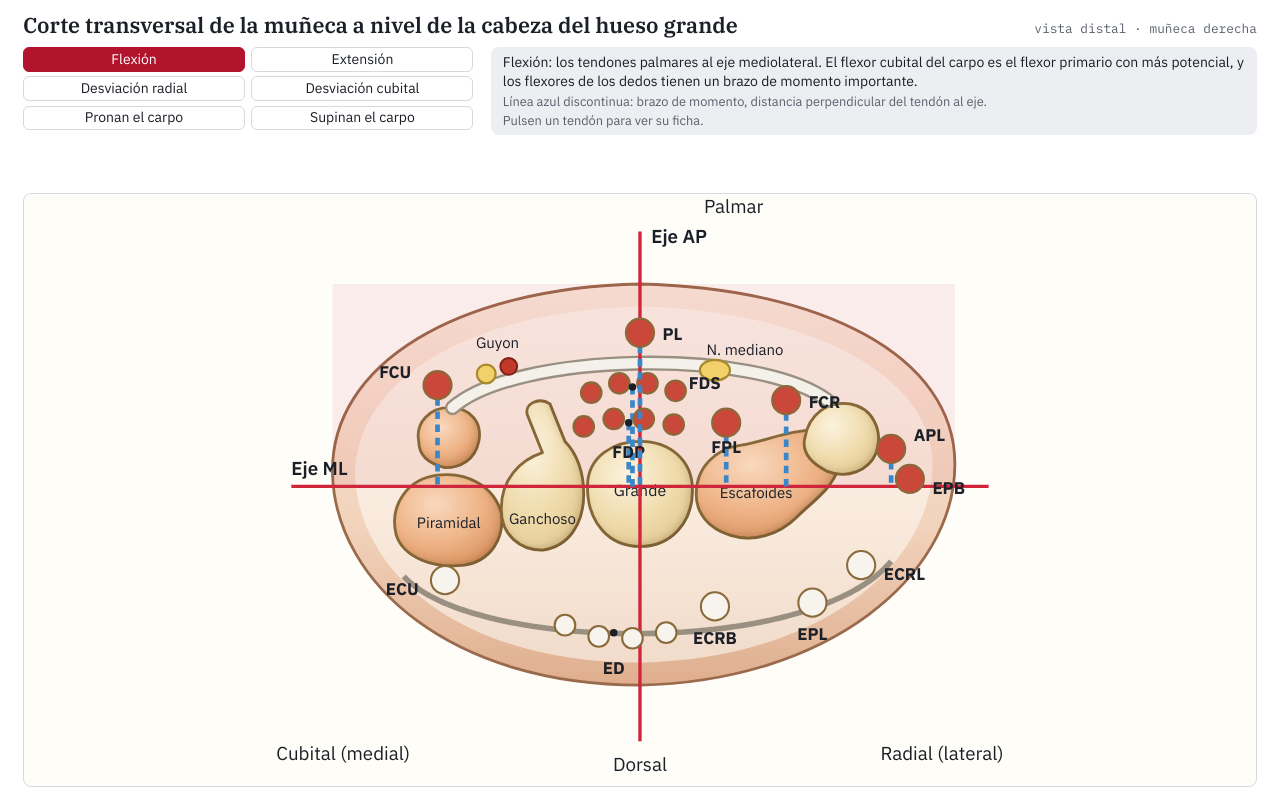
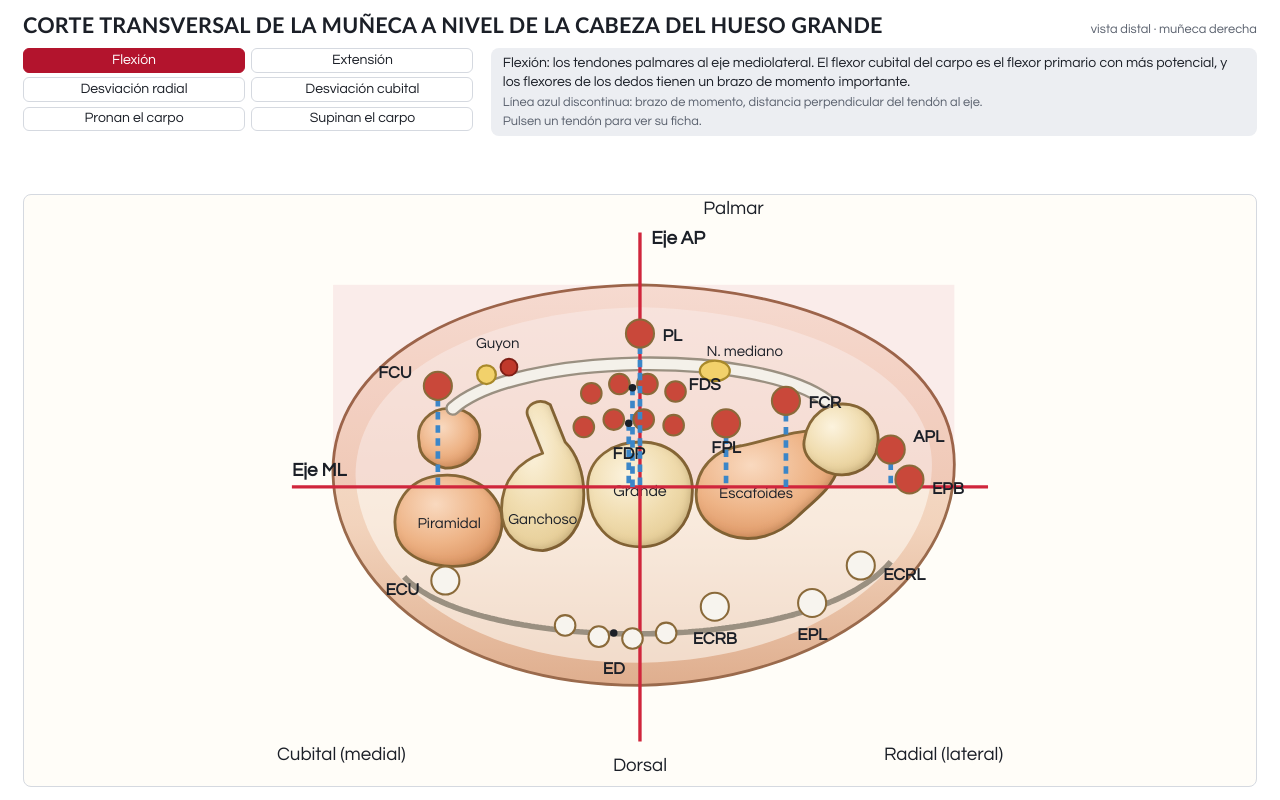
Before and after one commit to marconav-ucm/visor-html-ppt, a plain HTML site: page artefactos/muneca-corte-transversal.html in a window 1280 px wide. Drawn offline with Linux system fonts and the light colour scheme.

Commit message:
Corte transversal: tipografía Gill Sans Nova Cond XBd y Century Gothic
Co-Authored-By: Claude Opus 5.5 <noreply@anthropic.com>
Claude-Session: https://claude.ai/code/session_01B3pzi2UZ2tNRx3EYtqmYbH

```diff
--- a/artefactos/muneca-corte-transversal.html
+++ b/artefactos/muneca-corte-transversal.html
@@ -1,9 +1,6 @@
 <!DOCTYPE html><html lang="es"><head><meta charset="utf-8"><meta name="viewport" content="width=device-width,initial-scale=1,viewport-fit=cover">
 <title>Muñeca: corte transversal y músculos</title>
 <meta name="claude:viewport-fit-sides" content="cover">
-<link rel="preconnect" href="https://fonts.googleapis.com">
-<link rel="preconnect" href="https://fonts.gstatic.com" crossorigin>
-<link rel="stylesheet" href="https://fonts.googleapis.com/css2?family=IBM+Plex+Mono:wght@400;500&family=IBM+Plex+Sans:ital,wght@0,400;0,500;0,600;0,700;1,400&family=IBM+Plex+Serif:wght@500;600&display=swap">
 <style>
 /* Misma plantilla que el tema de codo. Figuras al estilo Neumann: hueso beis con contorno pardo, fila proximal anaranjada, cartílago azul claro, fibrocartílago azul, ligamentos claros que se tiñen de rojo al tensarse y flechas azules anchas rotuladas. */
 :root{
@@ -181,6 +178,13 @@ body::before{display:none}
 .slide .out{font-size:clamp(.6rem,1.75vh,.95rem);overflow:auto;min-height:0;padding:.7vh .9vw;gap:.25vh;line-height:1.35}
 .slide .src{font-size:clamp(.55rem,1.6vh,.82rem)}
 .slide svg.fig{width:100%;height:100%;min-height:0}
+/* tipografía de las diapositivas: título Gill Sans Nova Cond XBd en mayúsculas, resto Century Gothic */
+:root{
+  --f-display:"Gill Sans Nova Cond XBd","GillSansNova-CondXBd","Gill Sans Nova Cond","Gill Sans Nova","Gill Sans",sans-serif;
+  --f-body:"Century Gothic","CenturyGothic","Futura","Avenir Next",sans-serif;
+  --f-mono:var(--f-body);
+}
+.slide .lab .head h3{font-family:var(--f-display);text-transform:uppercase;font-weight:800;font-stretch:condensed;letter-spacing:.01em}
 </style>
 </head>
 <body>
```
